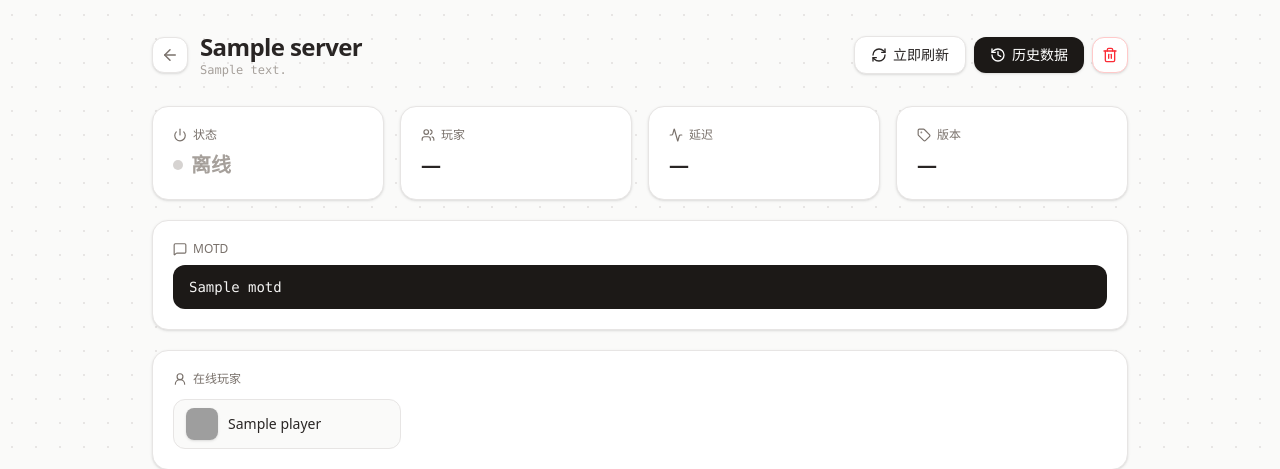
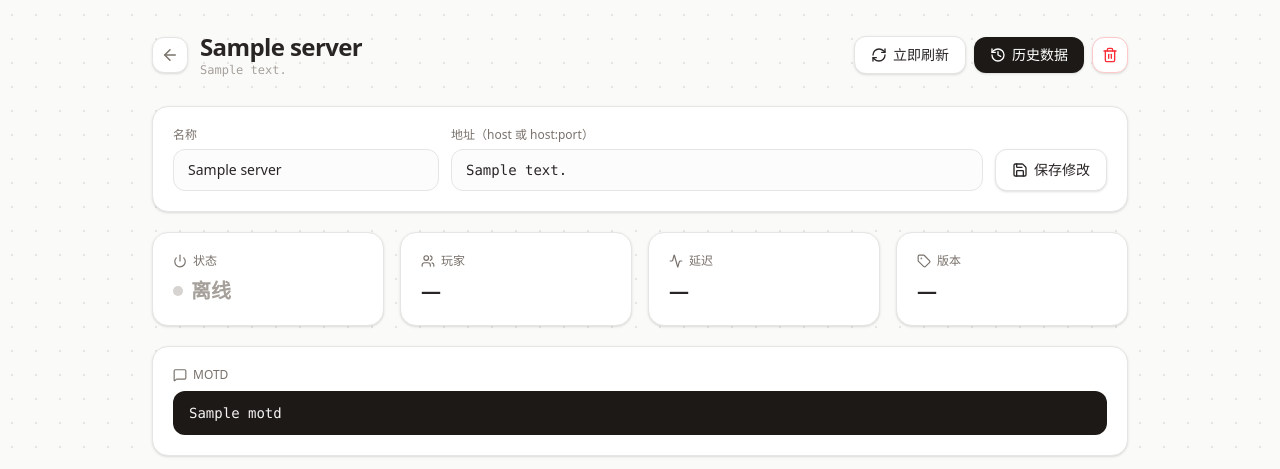
Before and after one commit to Huoyuuu/mc-dashboard, a FastAPI app: template templates/server.html in a window 1280 px wide. Shown: the part 69-538 px from the top of the page. Run offline with FastAPI, Linux system fonts and the light colour scheme; the template is opened without the code that fills it: most values are stand-ins (such as "Sample title", 1, 10 or a date in 2020); grey boxes are pictures that could not be loaded.

Commit message:
Add server edit support

```diff
--- a/app.py
+++ b/app.py
@@ -1,6 +1,7 @@
 """Minecraft 服务器状态面板：FastAPI + mcstatus + SQLite"""
 import asyncio
 import contextlib
+import sqlite3
 from pathlib import Path
 
 from fastapi import FastAPI, Form, HTTPException, Request
@@ -100,6 +101,24 @@ async def servers_add(name: str = Form(...), address: str = Form(...)):
     return RedirectResponse("/", status_code=303)
 
 
+@app.post("/servers/{server_id}/update")
+async def servers_update(server_id: int, name: str = Form(...), address: str = Form(...)):
+    clean_name = name.strip()
+    clean_address = address.strip()
+    if not clean_name or not clean_address:
+        raise HTTPException(400, "Name and address are required")
+    try:
+        updated = db.update_server(server_id, clean_name, clean_address)
+    except sqlite3.IntegrityError:
+        raise HTTPException(400, "Server address already exists") from None
+    if not updated:
+        raise HTTPException(404)
+    server = db.get_server(server_id)
+    if server:
+        asyncio.create_task(poll_server(server))
+    return RedirectResponse(f"/server/{server_id}", status_code=303)
+
+
 @app.post("/servers/{server_id}/delete")
 async def servers_delete(server_id: int):
     db.delete_server(server_id)
--- a/templates/server.html
+++ b/templates/server.html
@@ -27,6 +27,23 @@
     </form>
   </div>
 </div>
+
+<form method="post" action="/servers/{{ server.id }}/update"
+      class="mb-5 bg-white border border-stone-200 rounded-2xl p-5 shadow-sm flex flex-wrap items-end gap-3">
+  <div class="flex-1 min-w-40">
+    <label class="block text-xs font-medium text-stone-500 mb-1.5">名称</label>
+    <input name="name" required value="{{ server.name }}"
+           class="w-full rounded-xl border border-stone-200 bg-stone-50/50 px-3.5 py-2.5 text-sm focus:outline-none focus:ring-2 focus:ring-stone-900/10 focus:border-stone-400 transition">
+  </div>
+  <div class="flex-[2] min-w-56">
+    <label class="block text-xs font-medium text-stone-500 mb-1.5">地址（host 或 host:port）</label>
+    <input name="address" required value="{{ server.address }}"
+           class="w-full rounded-xl border border-stone-200 bg-stone-50/50 px-3.5 py-2.5 text-sm font-mono focus:outline-none focus:ring-2 focus:ring-stone-900/10 focus:border-stone-400 transition">
+  </div>
+  <button class="inline-flex items-center gap-1.5 rounded-xl border border-stone-200 bg-white px-4 py-2.5 text-sm font-medium shadow-sm hover:bg-stone-50 active:scale-[0.98] transition">
+    <i data-lucide="save" class="w-4 h-4"></i> 保存修改
+  </button>
+</form>
 
 {% if not snap %}
 <div class="text-center py-20 text-stone-400 bg-white border border-dashed border-stone-300 rounded-2xl">
```
Also changed, not shown: db.py (+9 -0 lines).
